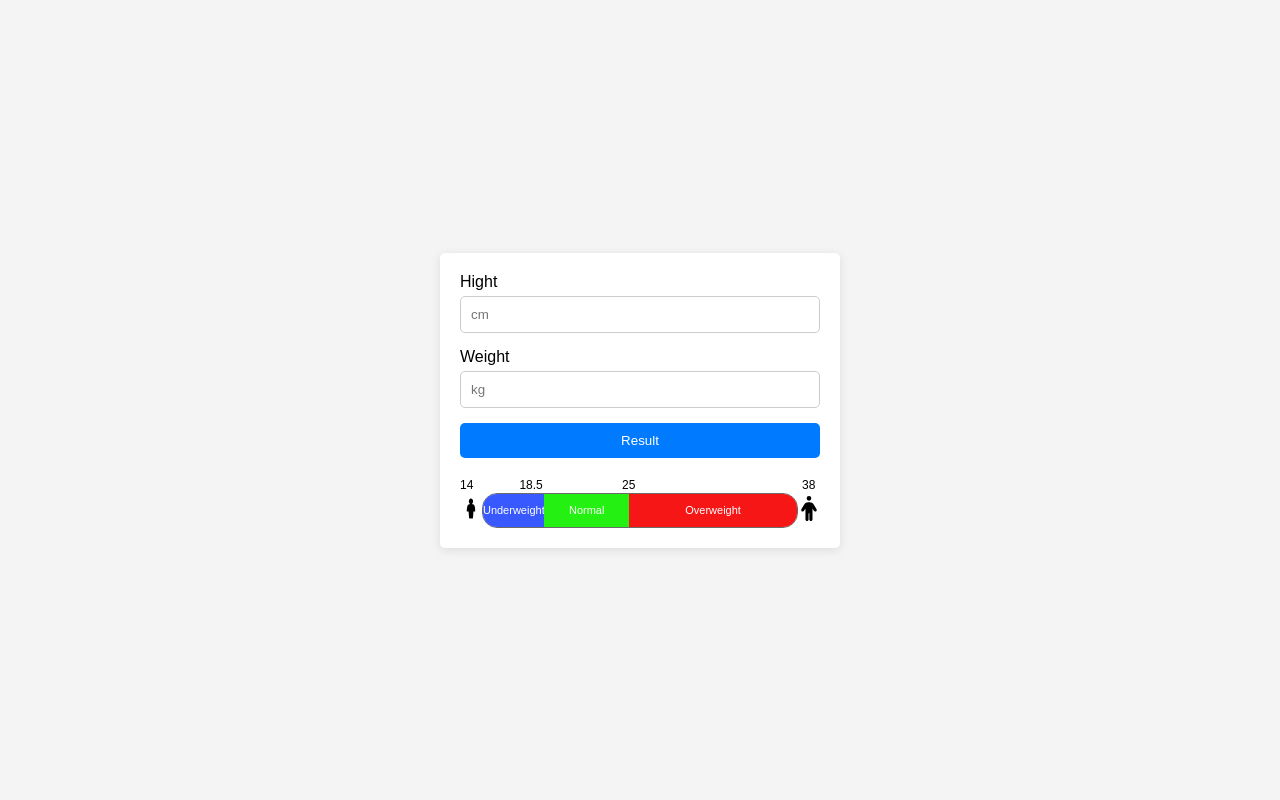
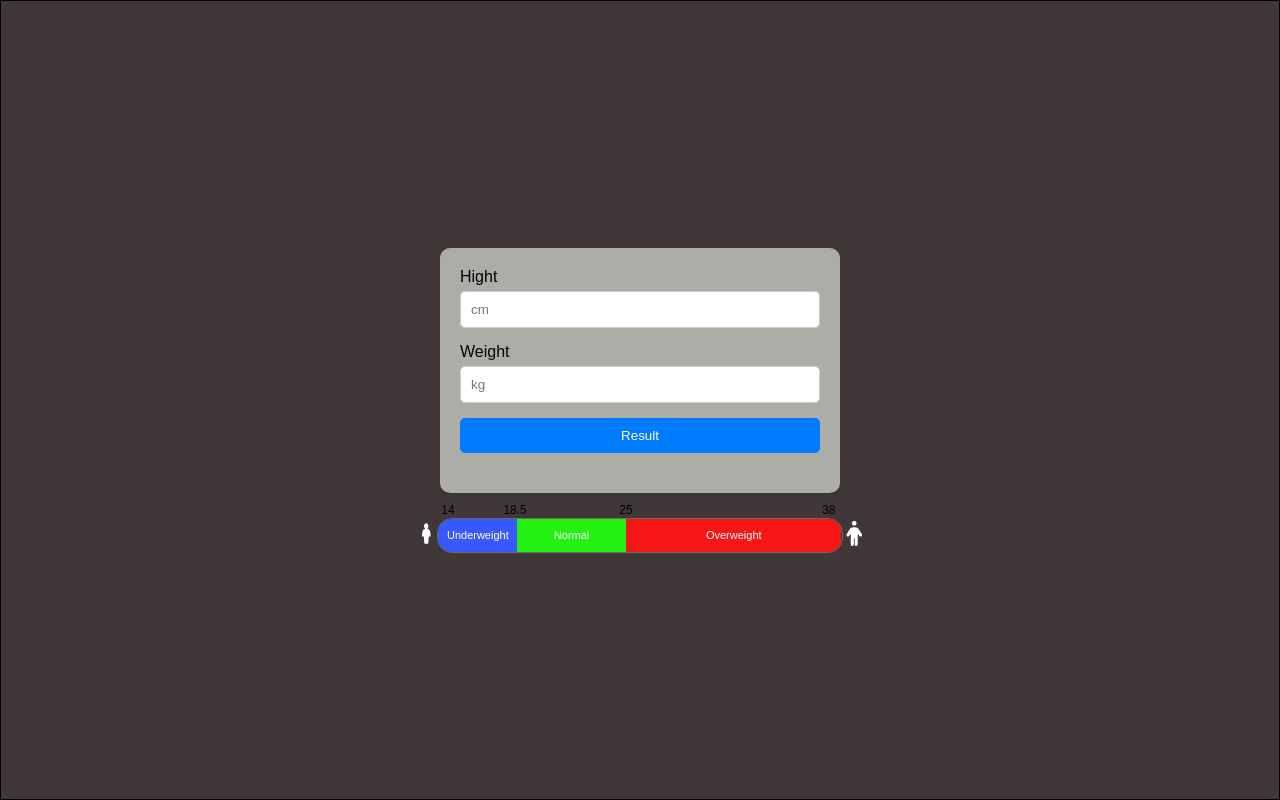
Before and after one commit to MOwaisAzizi/BMI-Calculator, a React (Vite) app: page / in a window 1280 px wide. Built offline with nearby package versions, Linux system fonts and the light colour scheme.

Commit message:
add some styles

```diff
--- a/src/App.jsx
+++ b/src/App.jsx
@@ -34,9 +34,10 @@ function App(){
         <h2>{result === 0 ? '' : result.toFixed(2)}</h2>
         {/* <h2>{catagory}</h2> */}
 
+
+    </div>
     <Pipe result = {result}/>
 
-    </div>
 </div>
   )
 }
--- a/src/Pipe.css
+++ b/src/Pipe.css
@@ -3,16 +3,17 @@
   font-size: 12px;
 }.number-contianer{
     position: relative;
-    width: 100%;
+    width: 92%;
     height: 15px;
+    margin: auto;
 }
 .under{
  position: absolute;
- left: 0;
+ left: 2%;
 }
 .normal{
     position: absolute;
-    left: 16.5%;
+    left: 17%;
    }
    .over{
     position: absolute;
@@ -20,7 +21,7 @@
    }
    .last{
     position: absolute;
-    left: 95%;
+    left: 94%;
    }
 
 .pipe-container {
@@ -35,7 +36,11 @@
     font-size: 11px;
 
   }
-
+  .containerAllPipe{
+    width: 100%;
+    max-width: 450px;
+    /* padding: 10px; */
+  }
   .pipe {
     height: 100%;
     position: absolute;
--- a/src/Pipe.jsx
+++ b/src/Pipe.jsx
@@ -15,7 +15,7 @@ const Pipe = ({result}) => {
   console.log(((result-15)/(38-15)) * 100);
 
   return (
-<div>
+<div className='containerAllPipe'>
 <div className='number-contianer'>
 <span className='numbers under'>14</span>
 <span className='numbers normal'>18.5</span>
@@ -24,14 +24,14 @@ const Pipe = ({result}) => {
 </div>
 
   <div style={{display:'flex'}}>
-  <GiPerson color='black' size={'25px'} style={{marginTop:'3px'}}/>
+  <GiPerson color='white' size={'25px'} style={{marginTop:'3px'}}/>
     <div className="pipe-container" onClick={handleIncrease}>
         <span className='sp1'>Underweight</span>
         <span className='sp2'>Normal</span>
         <span className='sp3'>Overweight</span>
       <div className="pipe" style={{position:'absolute', top:'-28.5px',transition: 'all 0.5s' , left:`${((result-14)/(24)) * 100}%`}}>&darr;</div>
     </div>
-  <FaPerson color='black' size={'25px'} style={{marginTop:'3px'}}/>
+  <FaPerson color='white' size={'25px'} style={{marginTop:'3px'}}/>
 
   </div>
 
--- a/src/index.css
+++ b/src/index.css
@@ -4,22 +4,26 @@
 
 body {
   font-family: Arial, sans-serif;
-  background-color: #f4f4f4;
+  background-color: #403838;
   margin: 0;
   padding: 0;
 }
 
 .container {
   display: flex;
+  flex-direction: column;
   justify-content: center;
   align-items: center;
   height: 100vh;
+  border: solid 1px black;
+  margin: auto;
+gap: 10px;
 }
 
 .form {
-  background-color: #fff;
+  background-color: rgb(173, 173, 168);
   padding: 20px;
-  border-radius: 5px;
+  border-radius: 10px;
   box-shadow: 0 2px 10px rgba(0, 0, 0, 0.1);
   width: 100%;
   max-width: 400px;
```
